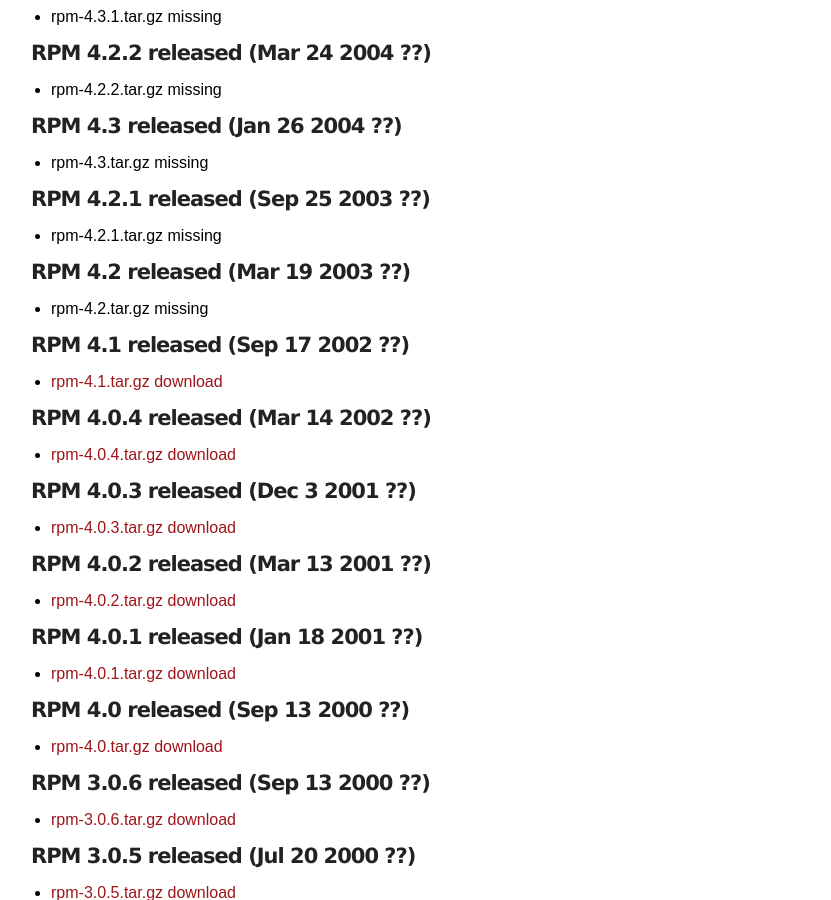
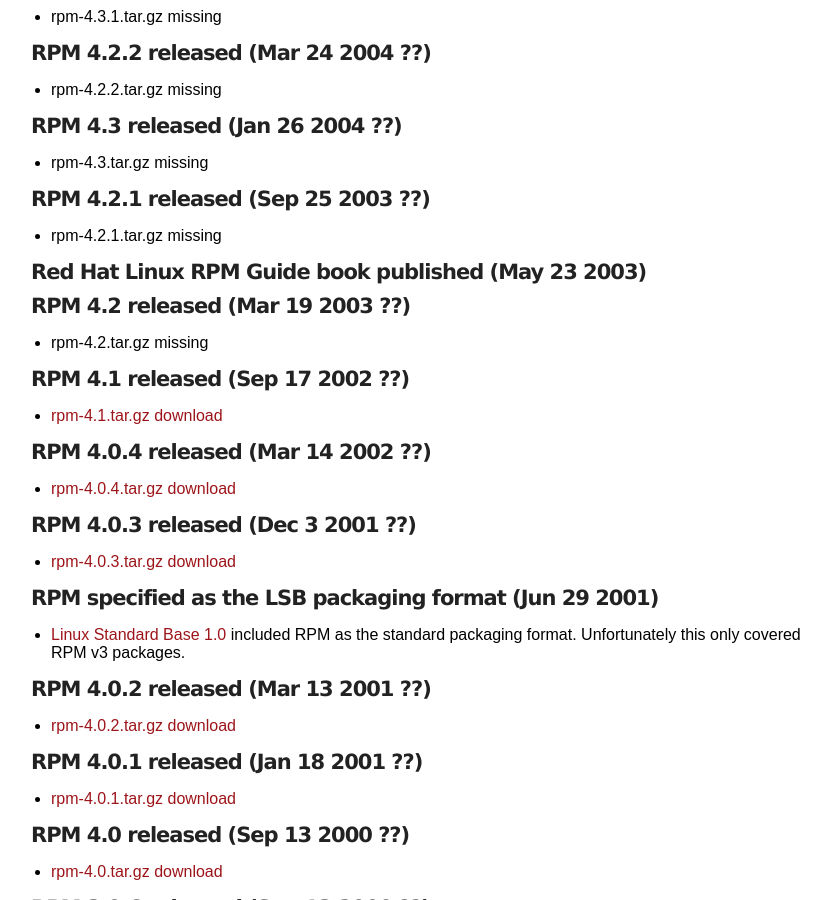
Before and after one commit to rpm-software-management/rpm-web, a Jekyll site: the page built from timeline.md, in a window 1280 px wide and 900 px high, scrolled down 8262 px. Shown: the whole window, without its empty margins (219-1050 px from the left). Built offline with Jekyll 4.4.1, drawn with Linux system fonts in a browser that asks for light colours; some of the changed text lies outside the part shown.

Commit message:
Mention both books + LSB in timeline

```diff
--- a/timeline.md
+++ b/timeline.md
@@ -400,6 +400,8 @@ Due to a big surge in spam tickets in recent times, ticket creation and modifica
 
  * rpm-4.2.1.tar.gz missing
 
+#### Red Hat Linux RPM Guide book published (May 23 2003) ####
+
 #### RPM 4.2 released (Mar 19 2003 ??) ####
 
  * rpm-4.2.tar.gz missing
@@ -415,6 +417,10 @@ Due to a big surge in spam tickets in recent times, ticket creation and modifica
 #### RPM 4.0.3 released (Dec 3 2001 ??) ####
 
  * [rpm-4.0.3.tar.gz download](http://archive.rpm.org/releases/historical/rpm-4.0.x/rpm-4.0.3.tar.gz)
+
+#### RPM specified as the LSB packaging format (Jun 29 2001) ####
+ * [Linux Standard Base 1.0](http://refspecs.linuxfoundation.org/LSB_1.0.0/gLSB/book1.html) included RPM as the standard packaging format.
+   Unfortunately this only covered RPM v3 packages.
 
 #### RPM 4.0.2 released (Mar 13 2001 ??) ####
 
@@ -524,6 +530,8 @@ Due to a big surge in spam tickets in recent times, ticket creation and modifica
 
  * RPM was originally GPL-only, but was soon [relicensed](https://github.com/rpm-software-management/rpm/commit/3a7e18a373b51458a1094bd6e3026ccea35efdc0)
    to GPL/LGPL early on.
+
+#### Maximum RPM book published (Aug 6 1997) ####
 
 #### RPM 2.4.3 released (Jul 16 1997 ??) ####
 
```
